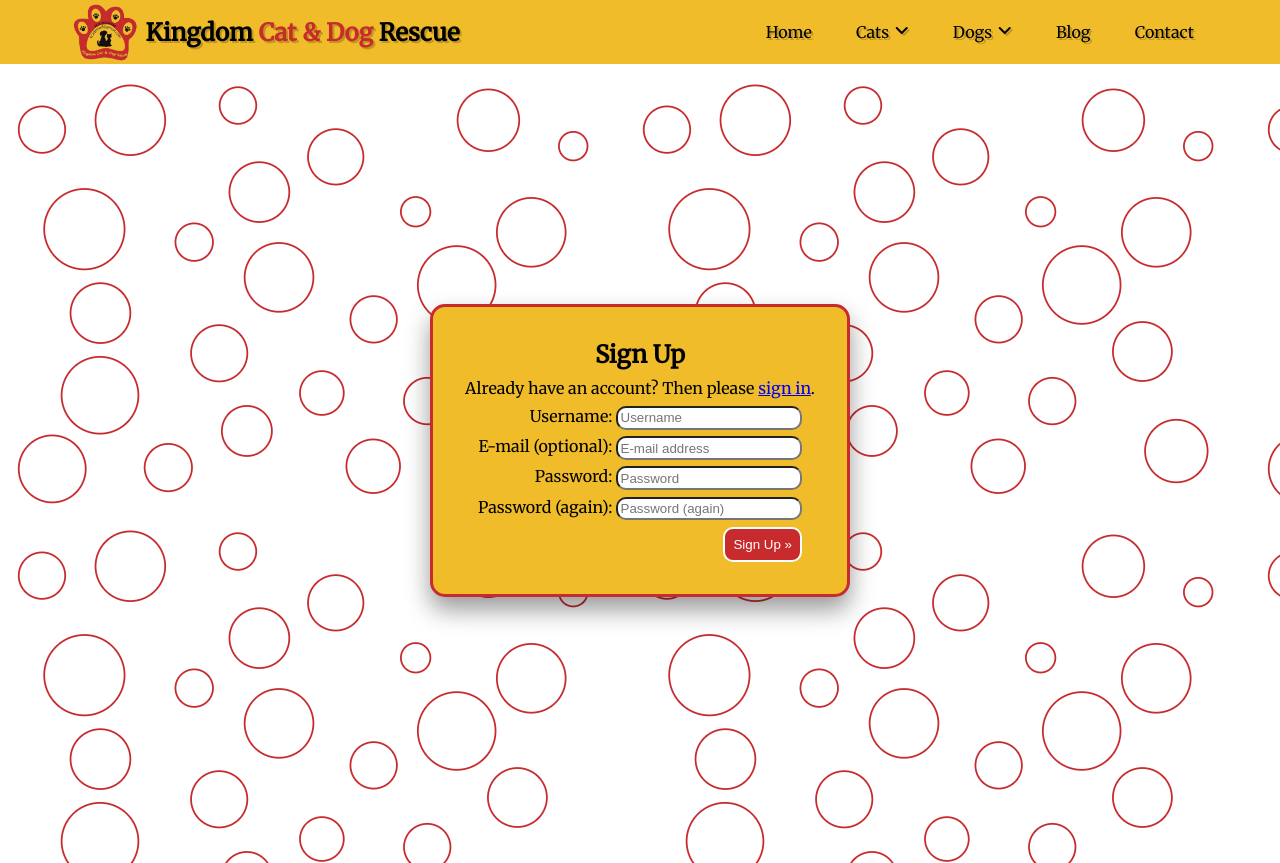
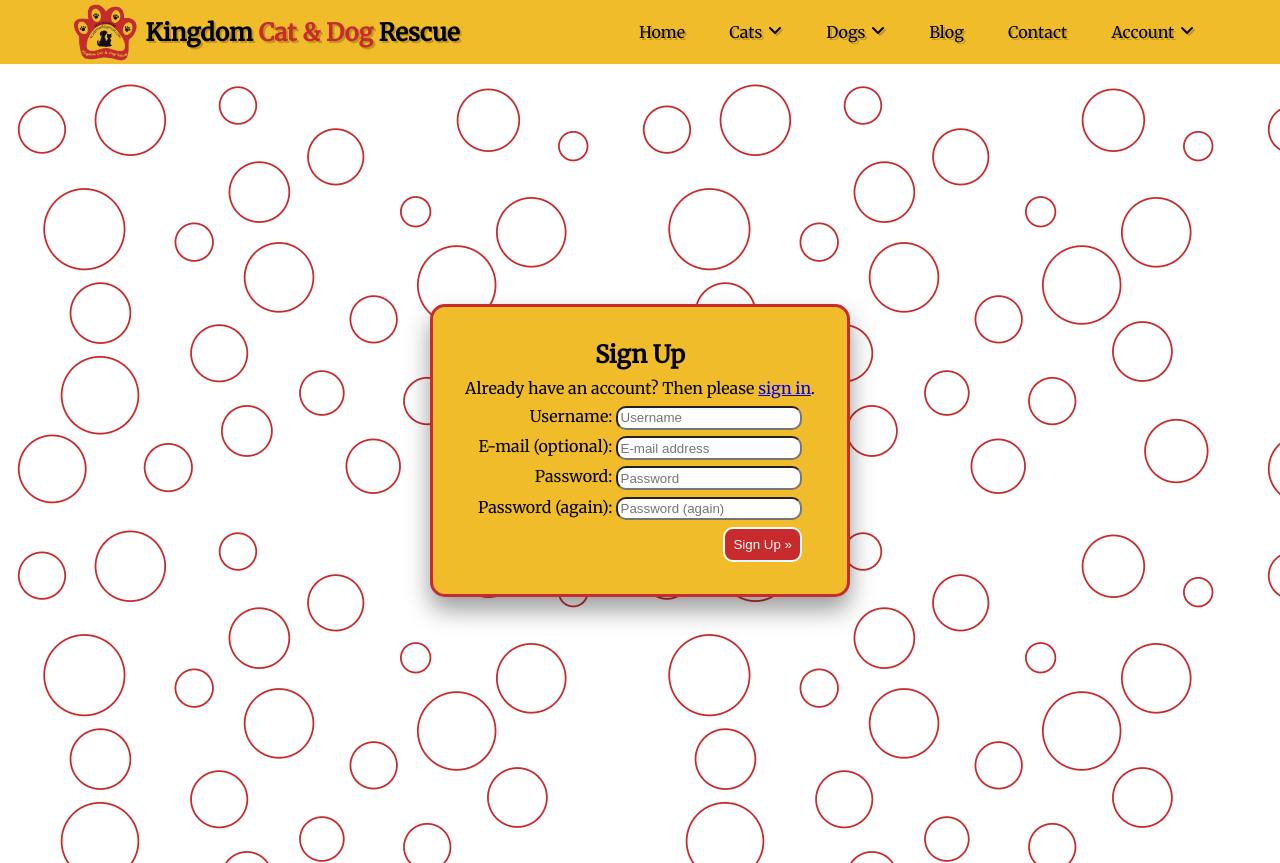
Before and after one commit to Gertobin11/kerry-cat-and-dog-rescue, a Django app: page /accounts/signup/ in a window 1280 px wide. Shown: the top 863 px of the page. Run offline with Django 3.2, Linux system fonts and the light colour scheme; some libraries are stand-ins or nearby versions.

Commit message:
adding account links to the nav bar and implementing javascript to get the functionality right

```diff
--- a/static/js/script.js
+++ b/static/js/script.js
@@ -5,6 +5,10 @@ let catList = document.getElementById("cats-list");
 let dogsLink = document.getElementById("dogs-link");
 
 let dogList = document.getElementById("dogs-list");
+
+let accountLink = document.getElementById("account-link")
+
+let accountList = document.getElementById("account-list")
 
 let logoDiv = document.querySelector(".logo-div");
 
@@ -24,6 +28,8 @@ let catsLinkOpen = false;
 
 let dogsLinkOpen = false;
 
+let accountMenuOpen = false
+
 menuBtn.addEventListener("click", () => {
     if(!menuOpen) {
         menuBtn.classList.add("open")
@@ -38,6 +44,7 @@ menuBtn.addEventListener("click", () => {
 
 catList.classList.add("hide");
 dogList.classList.add("hide");
+accountList.classList.add("hide")
 
 const showDropDownItems = () => {
     dropDownItems.forEach(item => {
--- a/templates/base.html
+++ b/templates/base.html
@@ -57,6 +57,15 @@
           <li class="nav-item">
             <a class="nav-link-top" href="#">Contact</a>
           </li>
+          <li id="account-link" class="nav-link-top">Account <i class="fa fa-angle-down" aria-hidden="true"></i>
+            <ul id="account-list">
+              {% if user.is_authenticated %}
+                <li class="drop-list"><a href="{% url 'account_logout' %}">Log Out</a>></li>
+              {% else %}
+                <li class="drop-list"><a href="{% url 'account_signup' %}">Register</a></li>
+                <li class="drop-list"><a href="{% url 'account_login' %}">Login</a></li>
+              {% endif %}
+            </ul>
         </ul>
       </nav>
     </div>
```
